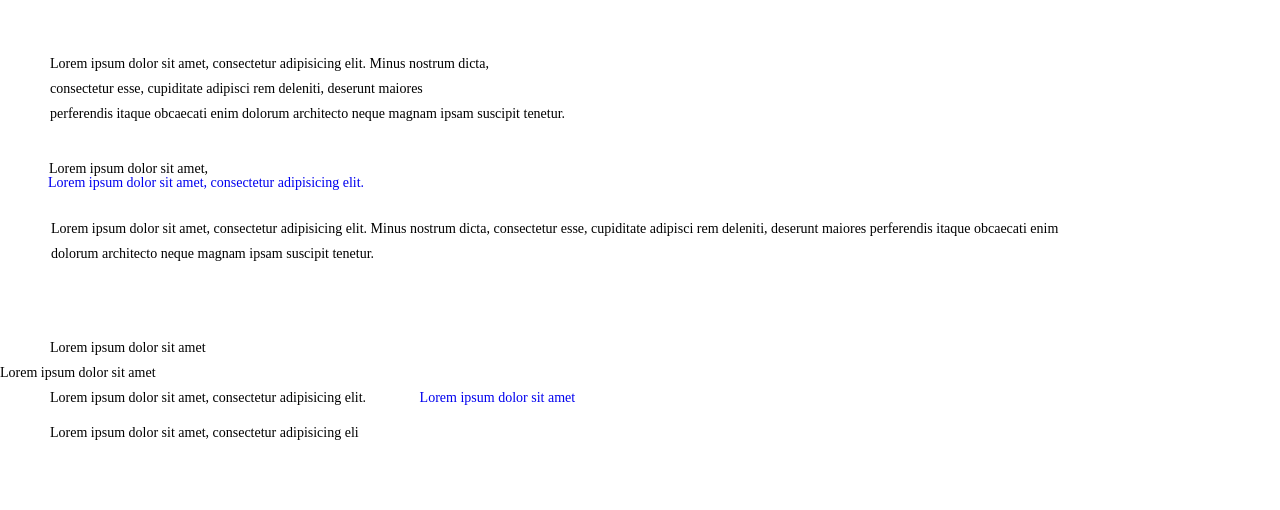
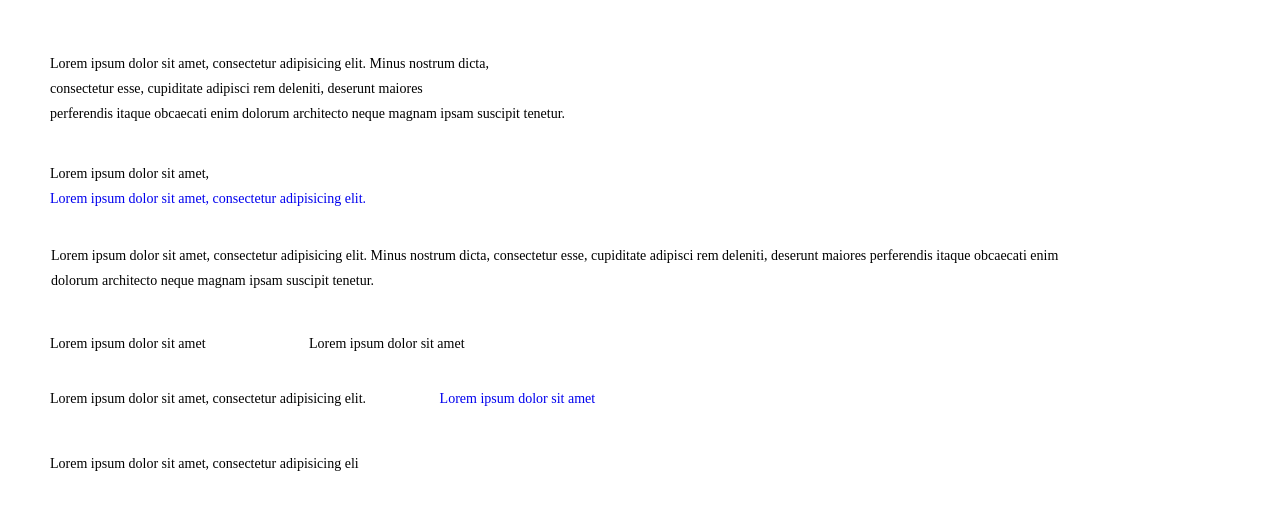
Before and after one commit to marvoun/tp, a plain HTML site: page new/index.html in a window 1280 px wide. Drawn offline with Linux system fonts and the light colour scheme.

Commit message:
Update style.css

```diff
--- a/new/css/style.css
+++ b/new/css/style.css
@@ -1,3 +1,4 @@
+
 
 /*Обнуление*/
 *{
@@ -46,31 +47,33 @@ font-weight: 400;}
 
 
 .block_1 {
-	width: 611px;
-height: 70px;
-margin:51px 0px 35px 50px;
+margin:51px auto 35px 50px;
 }
 .block_2{display:block;
-width: 274px;
-height: 14px;
-margin-left: 49px;
+margin-left: 50px;
 
  }
 .link{display: block;
-	width: 453px;
-    height: 14px;
-	margin-left:48px;}
+	margin-left:50px;}
 
-.block_3{display: ;
-	height: 85px;
+.block_3 {
 margin:32px 0px 0px 51px;
 }
-.block_4{margin-left: 50px;
-margin-top: 34px;
-display: ;}
-.inline{padding-left: 50;}
-.block_5{margin-left: 50px;}
-.inline_2{ padding-left: 50px;}
+
+.container{margin-top: 38px;}
+.block_4{display: inline-block;
+	margin-left: 50px;
+}
+
+.inline{ display: inline-block;
+	padding-left: 100px;}
+
+.block_5{display:  inline-block;
+	margin-left: 50px;
+margin-top: 30px;}
+.inline_2{ display:inline-block;
+	padding-left: 70px;}
+
 .block_6{display:block;
-margin-left: 50px;
-margin-top: 10px;}
+	margin-left: 50px;
+padding-top:40px;}
```
